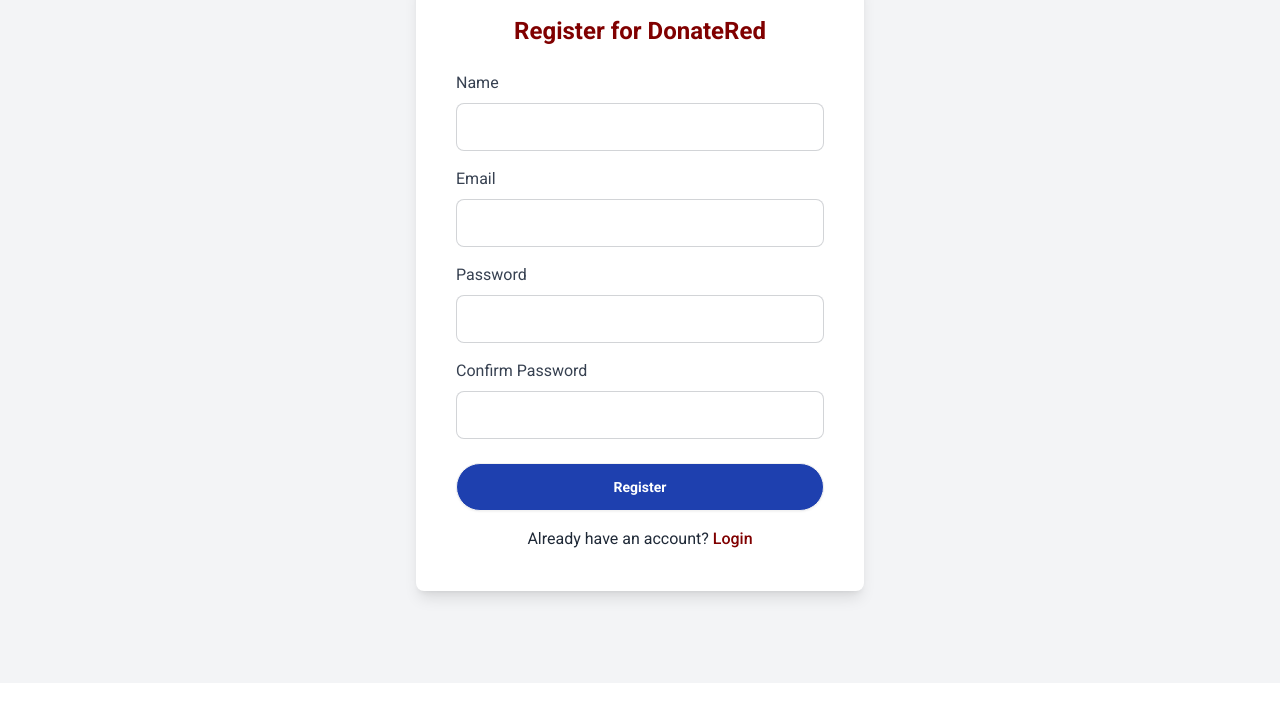
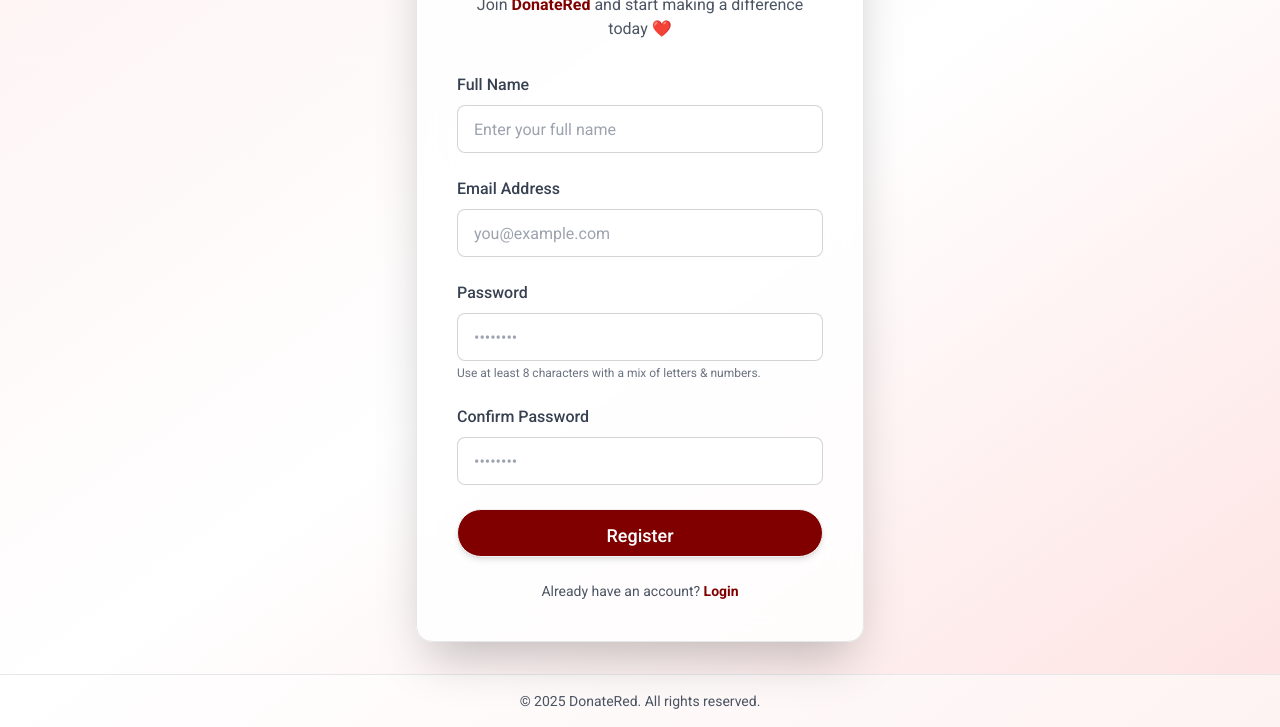
Before and after one commit to jannat-miftahul/donate-red, a plain HTML site: page register.html in a window 1280 px wide. Shown: the part 197-924 px from the top of the page. Before the commit the page ends 880 px from the top, so only its background shows below. Drawn offline with nearby package versions, Linux system fonts and the light colour scheme.

Commit message:
update register page

```diff
--- a/register.html
+++ b/register.html
@@ -5,13 +5,12 @@
     <meta charset="UTF-8">
     <meta name="viewport" content="width=device-width, initial-scale=1.0">
     <title>Register | DonateRed</title>
-    <!-- google fonts -->
+    <!-- Google Fonts -->
     <link rel="preconnect" href="https://fonts.googleapis.com">
     <link rel="preconnect" href="https://fonts.gstatic.com" crossorigin>
-    <link
-        href="https://fonts.googleapis.com/css2?family=Roboto:ital,wght@0,100;0,300;0,400;0,500;0,700;0,900;1,100;1,300;1,400;1,500;1,700;1,900&display=swap"
-        rel="stylesheet">
-    <!-- tailwind css and daisy ui -->
+    <link href="https://fonts.googleapis.com/css2?family=Roboto:wght@300;400;500;700;900&display=swap" rel="stylesheet">
+
+    <!-- Tailwind CSS & DaisyUI -->
     <link href="https://cdn.jsdelivr.net/npm/daisyui@4.12.10/dist/full.min.css" rel="stylesheet" type="text/css" />
     <script src="https://cdn.tailwindcss.com"></script>
 
@@ -22,7 +21,7 @@
                     colors: {
                         primaryRedDark: '#800000',
                         secondaryGold: '#B79455',
-                        background: '#DAD4B5',
+                        background: '#F8F6F1',
                         accent: '#F2E8C6'
                     },
                     fontFamily: {
@@ -34,50 +33,78 @@
     </script>
 </head>
 
-<body class="font-roboto bg-gray-100">
-    <!-- navbar -->
-    <nav class="sticky top-0 backdrop-blur-md bg-white/45 z-50">
-        <div class="navbar w-10/12 mx-auto flex justify-between py-4 px-0">
+<body class="font-roboto bg-gradient-to-br from-red-50 via-white to-red-100 min-h-screen flex flex-col">
+
+    <!-- Navbar -->
+    <nav class="sticky top-0 backdrop-blur-md bg-white/70 border-b border-gray-200 shadow-sm z-50">
+        <div class="navbar w-11/12 mx-auto flex justify-between py-3">
             <div class="navbar-start">
-                <a href="index.html" class="text-3xl text-red-500 font-bold hover:bg-transparent mr-4">DonateRed</a>
+                <a href="index.html"
+                    class="text-3xl text-primaryRedDark font-extrabold tracking-tight hover:text-secondaryGold transition">DonateRed</a>
             </div>
-
             <div class="navbar-end">
-                <a href="login.html" class="btn bg-primaryRedDark text-white hover:bg-secondaryGold px-8">Join Us</a>
+                <a href="login.html"
+                    class="btn bg-primaryRedDark text-white hover:bg-secondaryGold hover:text-black rounded-full px-6 transition-all">Join
+                    Us</a>
             </div>
         </div>
     </nav>
 
-    <!-- Register form -->
-    <div class="min-h-screen flex items-center justify-center">
-        <div class="bg-white p-10 rounded-lg shadow-lg w-full max-w-md">
-            <h2 class="text-2xl font-bold text-center text-primaryRedDark mb-6">Register for DonateRed</h2>
-            <form>
-                <div class="mb-4">
-                    <label for="name" class="block text-gray-700">Name</label>
-                    <input type="text" id="name" name="name" class="input input-bordered w-full mt-2" required>
+    <!-- Register Form -->
+    <div class="flex-grow flex items-center justify-center px-4 my-8">
+        <div
+            class="bg-white/80 backdrop-blur-lg p-10 rounded-2xl shadow-2xl w-full max-w-md border border-gray-200 hover:shadow-red-200 transition-all">
+            <h2 class="text-3xl font-bold text-center text-primaryRedDark mb-2">Create an Account</h2>
+            <p class="text-center text-gray-600 mb-8">Join <span
+                    class="font-semibold text-primaryRedDark">DonateRed</span> and
+                start making a difference today ❤️</p>
+
+            <form class="space-y-6">
+                <div>
+                    <label for="name" class="block text-gray-700 font-medium">Full Name</label>
+                    <input type="text" id="name" name="name"
+                        class="input input-bordered w-full mt-2 rounded-lg focus:outline-none focus:ring-2 focus:ring-primaryRedDark transition"
+                        placeholder="Enter your full name" required>
                 </div>
-                <div class="mb-4">
-                    <label for="email" class="block text-gray-700">Email</label>
-                    <input type="email" id="email" name="email" class="input input-bordered w-full mt-2" required>
+                <div>
+                    <label for="email" class="block text-gray-700 font-medium">Email Address</label>
+                    <input type="email" id="email" name="email"
+                        class="input input-bordered w-full mt-2 rounded-lg focus:outline-none focus:ring-2 focus:ring-primaryRedDark transition"
+                        placeholder="you@example.com" required>
                 </div>
-                <div class="mb-4">
-                    <label for="password" class="block text-gray-700">Password</label>
-                    <input type="password" id="password" name="password" class="input input-bordered w-full mt-2"
-                        required>
+                <div>
+                    <label for="password" class="block text-gray-700 font-medium">Password</label>
+                    <input type="password" id="password" name="password"
+                        class="input input-bordered w-full mt-2 rounded-lg focus:outline-none focus:ring-2 focus:ring-primaryRedDark transition"
+                        placeholder="••••••••" required>
+                    <p class="text-xs text-gray-500 mt-1">Use at least 8 characters with a mix of letters & numbers.</p>
                 </div>
-                <div class="mb-6">
-                    <label for="confirm-password" class="block text-gray-700">Confirm Password</label>
+                <div>
+                    <label for="confirm-password" class="block text-gray-700 font-medium">Confirm Password</label>
                     <input type="password" id="confirm-password" name="confirm-password"
-                        class="input input-bordered w-full mt-2" required>
+                        class="input input-bordered w-full mt-2 rounded-lg focus:outline-none focus:ring-2 focus:ring-primaryRedDark transition"
+                        placeholder="••••••••" required>
                 </div>
-                <button type="submit" onsubmit="location.href='dashboard.html'"
-                    class="btn bg-blue-800 hover:bg-blue-500 text-white w-full rounded-full">Register</button>
+                <button type="submit"
+                    class="btn bg-primaryRedDark hover:bg-secondaryGold hover:text-black text-white w-full rounded-full py-3 text-lg font-medium transition-all shadow-md">Register</button>
             </form>
-            <p class="text-center mt-4">Already have an account? <a href="login.html"
-                    class="text-primaryRedDark font-medium hover:underline">Login</a></p>
+
+            <p class="text-center mt-6 text-sm text-gray-600">Already have an account?
+                <a href="login.html" class="text-primaryRedDark font-semibold hover:underline">Login</a>
+            </p>
         </div>
     </div>
+
+    <!-- Footer -->
+    <footer class="py-4 text-center text-gray-600 text-sm bg-white/60 border-t border-gray-200">
+        <!-- © 2025 DonateRed. All rights reserved. -->
+        <div class="w-10/12 mx-auto text-center">
+            <p>&copy; <span id="currentYear"></span> DonateRed. All rights reserved.</p>
+        </div>
+    </footer>
+    <script>
+        document.getElementById('currentYear').textContent = new Date().getFullYear();
+    </script>
 </body>
 
 </html>
```
